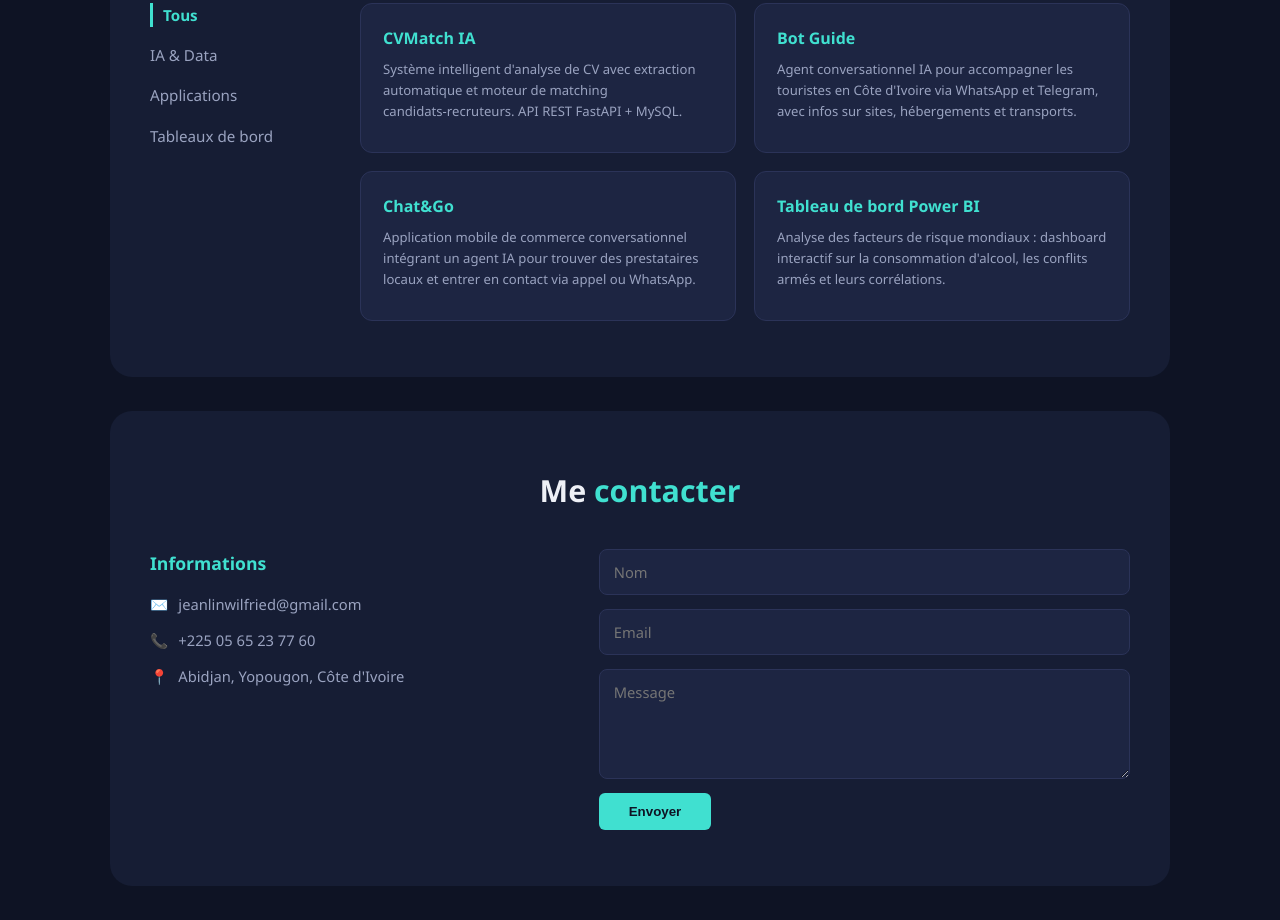
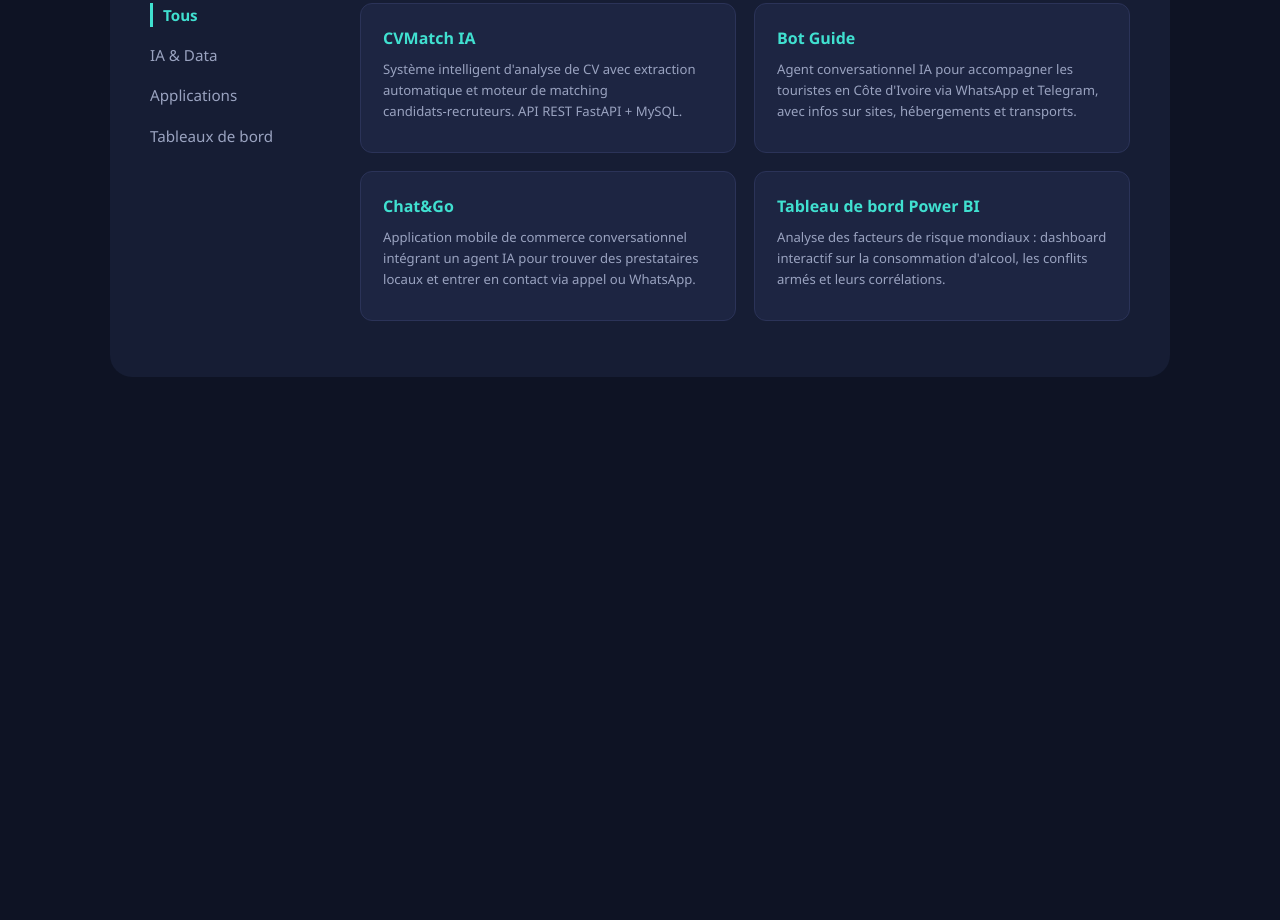
Before and after one commit to Jlin-dev7/portfolio, a plain HTML site: page index.html in a window 1280 px wide. Shown: the part 1575-2495 px from the top of the page. After the commit the page ends 1986 px from the top, so only its background shows below. Drawn offline with Linux system fonts and the light colour scheme.

Commit message:
Delete contact section from index.html
Removed the contact section including contact information and form.

```diff
--- a/index.html
+++ b/index.html
@@ -266,24 +266,5 @@
   </div>
 </section>
 
-<section class="panel" id="contact">
-  <h2 class="section-title">Me <span>contacter</span></h2>
-  <div class="contact-layout">
-    <div class="contact-info">
-      <h3>Informations</h3>
-      <div class="row"><span class="ic">✉️</span> jeanlinwilfried@gmail.com</div>
-      <div class="row"><span class="ic">📞</span> +225 05 65 23 77 60</div>
-      <div class="row"><span class="ic">📍</span> Abidjan, Yopougon, Côte d'Ivoire</div>
-    </div>
-
-    <form class="contact-form">
-      <input type="text" placeholder="Nom" />
-      <input type="email" placeholder="Email" />
-      <textarea placeholder="Message"></textarea>
-      <button type="button" class="send-btn">Envoyer</button>
-    </form>
-  </div>
-</section>
-
 </body>
 </html>
```
